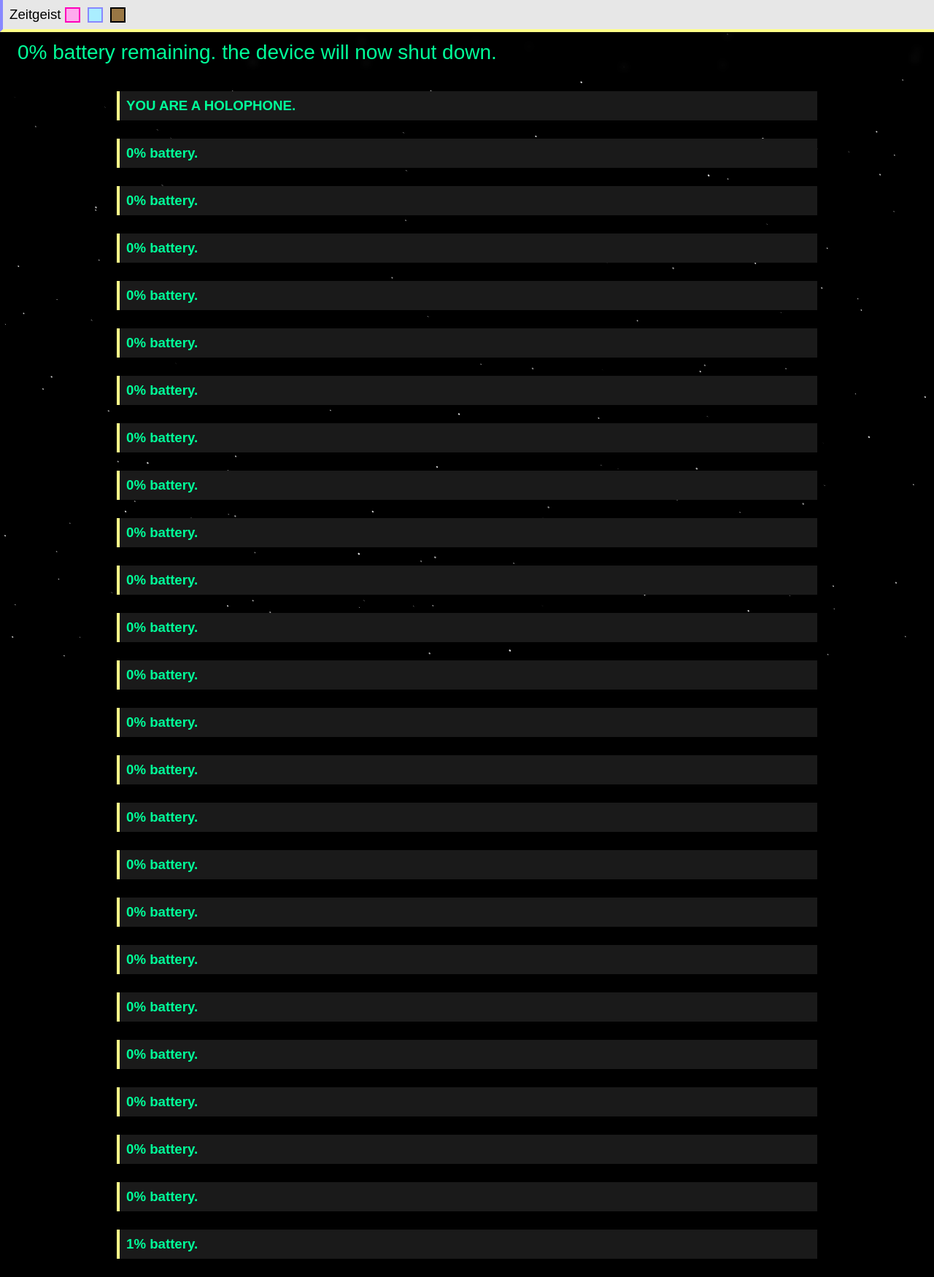
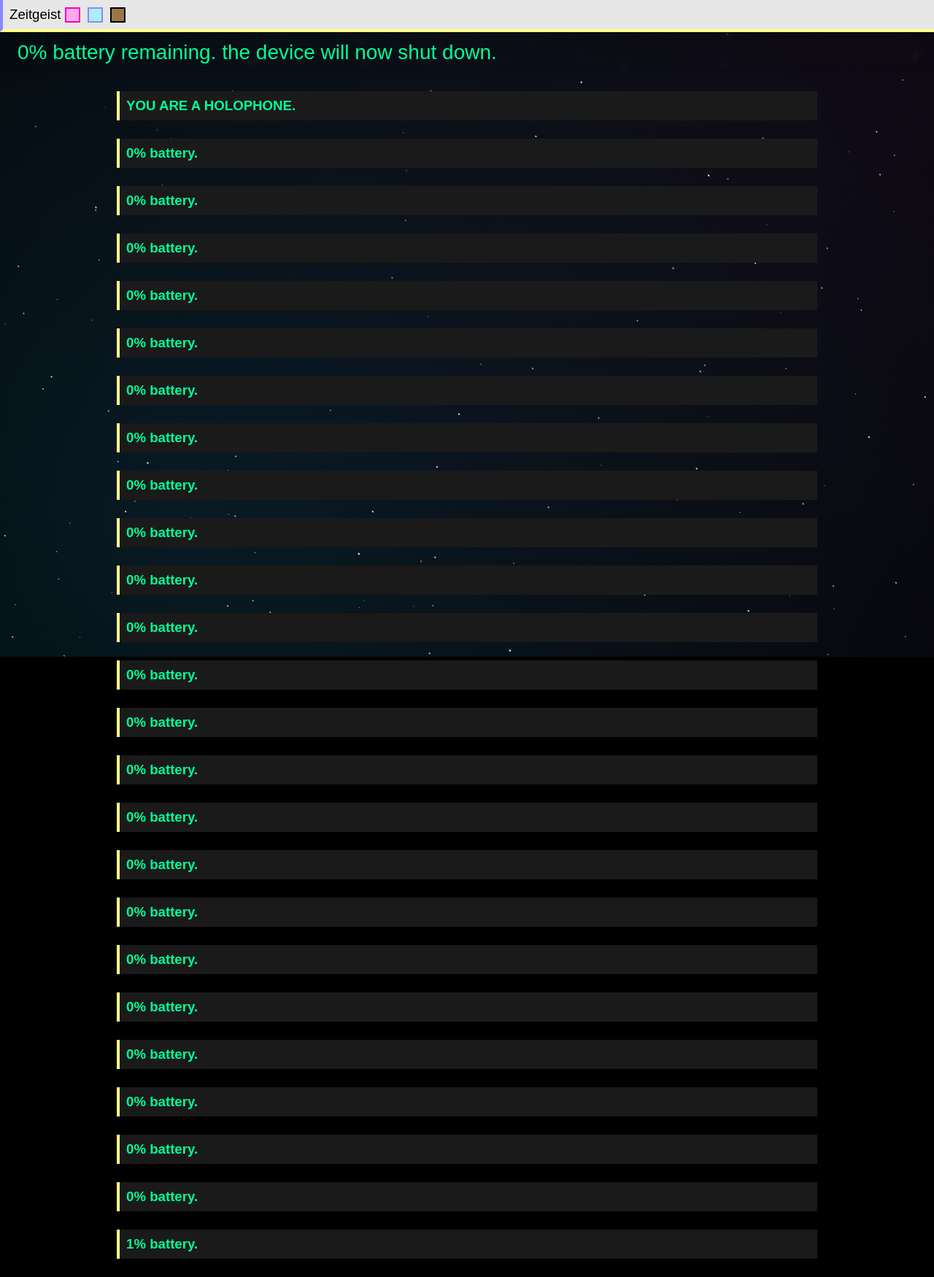
Before and after one commit to qaznotquaz/qazs-zeitgeist-library, a Jekyll site: the page built from docs/pages/_snippets/ip3-k/low-battery.md, in a window 1280 px wide. Shown: the whole page at 73% size. Built offline with Jekyll 4.4.1, drawn with Linux system fonts in a browser that asks for light colours.

Commit message:
fixed image loading oops

```diff
--- a/docs/_sass/_zeitgeist.scss
+++ b/docs/_sass/_zeitgeist.scss
@@ -151,7 +151,7 @@ b, strong {
 }
 
 @if variable-exists(background-image) {
-  .main-content:before {
+  #main-content:before {
     content: "";
     position: fixed;
     top: 0;
--- a/docs/_sass/characters/_vivian.scss
+++ b/docs/_sass/characters/_vivian.scss
@@ -25,7 +25,7 @@ $background-image: url('images/paper.jpg');
   }
 }
 
-.main-content:before {
+#main-content:before {
   filter: saturate(30%) opacity(80%);
 }
 
```
